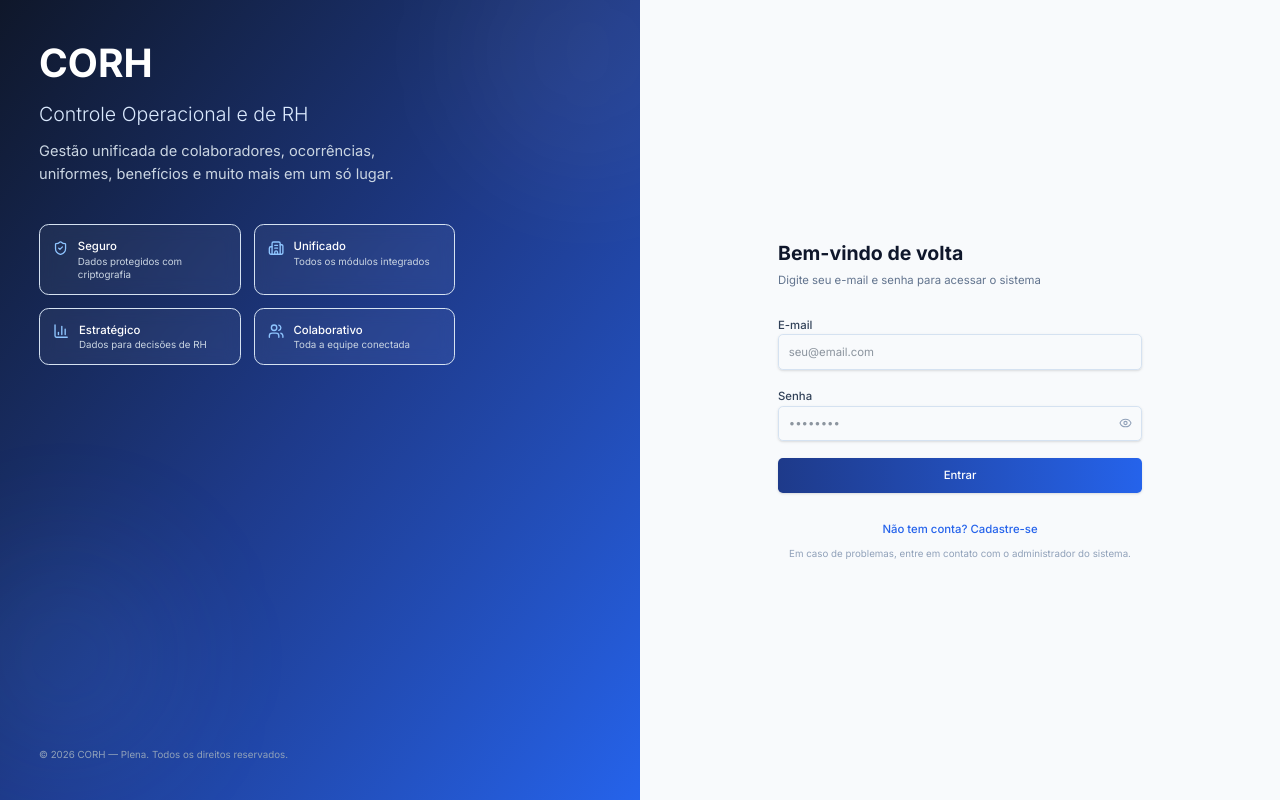
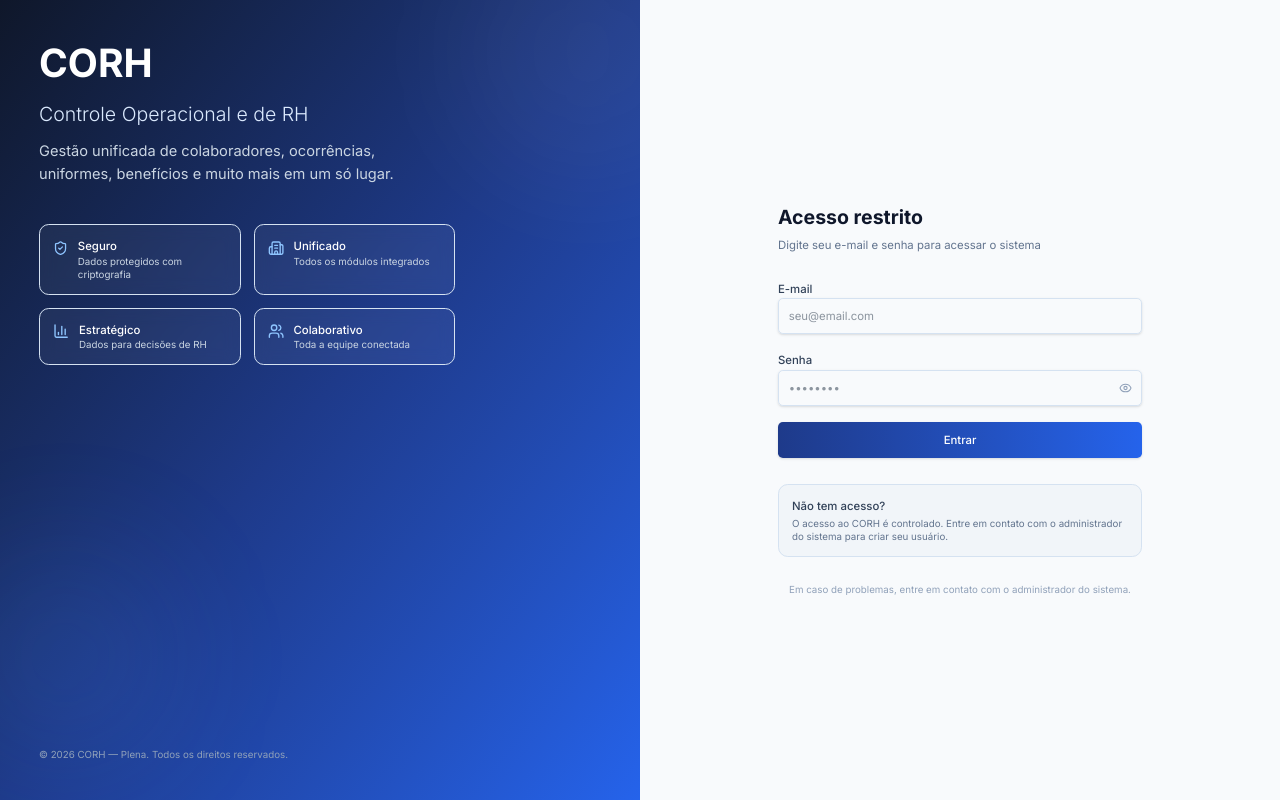
Before and after one commit to financeiroplenaserv-art/RH-Plena-Unificado, a React (Vite) app: page / in a window 1280 px wide. Built offline with nearby package versions, Linux system fonts and the light colour scheme; no server answers.

Commit message:
revert(login): remove cadastro público e mantém acesso apenas por usuário criado por admin
- Tela de login volta a ser apenas login
- Adiciona aviso de acesso restrito e orientação para contatar administrador
- Remove função de signUp do App

```diff
--- a/src/App.tsx
+++ b/src/App.tsx
@@ -73,10 +73,9 @@ function HeaderWrapper({ user }: { user: Perfil }) {
 }
 
 function App() {
-  const { user, loading, login, logout, signUp, carregarPerfil } = useAuth()
+  const { user, loading, login, logout, carregarPerfil } = useAuth()
   const [sidebarOpen, setSidebarOpen] = useState(true)
   const [loginLoading, setLoginLoading] = useState(false)
-  const [signupLoading, setSignupLoading] = useState(false)
   const [recarregandoPerfil, setRecarregandoPerfil] = useState(false)
   const location = useLocation()
   const isMobileFalta = location.pathname === '/mobile/falta'
@@ -91,19 +90,6 @@ function App() {
       toast.error(err instanceof Error ? err.message : 'Erro ao realizar login')
     } finally {
       setLoginLoading(false)
-    }
-  }
-
-  const handleSignUp = async (email: string, senha: string) => {
-    setSignupLoading(true)
-    try {
-      await signUp(email, senha)
-      toast.success('Conta criada com sucesso. Você já pode usar o sistema.')
-    } catch (err: unknown) {
-      console.error('Erro ao criar conta:', err)
-      toast.error(err instanceof Error ? err.message : 'Erro ao criar conta')
-    } finally {
-      setSignupLoading(false)
     }
   }
 
@@ -135,9 +121,7 @@ function App() {
         <Toaster position="top-right" richColors />
         <LoginPage
           onLogin={handleLogin}
-          onSignUp={handleSignUp}
-          loginLoading={loginLoading}
-          signupLoading={signupLoading}
+          loading={loginLoading}
         />
       </>
     )
--- a/src/pages/LoginPage.tsx
+++ b/src/pages/LoginPage.tsx
@@ -7,55 +7,18 @@ import { BrandHug } from '@/components/BrandHug'
 
 interface LoginPageProps {
   onLogin: (email: string, senha: string) => Promise<void>
-  onSignUp?: (email: string, senha: string) => Promise<void>
-  loginLoading?: boolean
-  signupLoading?: boolean
+  loading?: boolean
 }
 
-export function LoginPage({
-  onLogin,
-  onSignUp,
-  loginLoading = false,
-  signupLoading = false,
-}: LoginPageProps) {
-  const [modo, setModo] = useState<'login' | 'cadastro'>('login')
+export function LoginPage({ onLogin, loading = false }: LoginPageProps) {
   const [email, setEmail] = useState('')
   const [senha, setSenha] = useState('')
-  const [confirmarSenha, setConfirmarSenha] = useState('')
-  const [erroSenha, setErroSenha] = useState<string | null>(null)
   const [mostrarSenha, setMostrarSenha] = useState(false)
 
   const handleSubmit = async (e: React.FormEvent) => {
     e.preventDefault()
-    setErroSenha(null)
-
-    if (modo === 'cadastro') {
-      if (senha.length < 6) {
-        setErroSenha('A senha deve ter pelo menos 6 caracteres.')
-        return
-      }
-      if (senha !== confirmarSenha) {
-        setErroSenha('As senhas não coincidem.')
-        return
-      }
-      if (onSignUp) {
-        await onSignUp(email, senha)
-      }
-      return
-    }
-
     await onLogin(email, senha)
   }
-
-  const alternarModo = () => {
-    setModo((atual) => (atual === 'login' ? 'cadastro' : 'login'))
-    setErroSenha(null)
-    setSenha('')
-    setConfirmarSenha('')
-    setMostrarSenha(false)
-  }
-
-  const isLoading = loginLoading || signupLoading
 
   return (
     <div className="min-h-screen w-full flex flex-col lg:flex-row">
@@ -135,12 +98,10 @@ export function LoginPage({
 
           <div className="space-y-2 text-center lg:text-left">
             <h2 className="text-2xl font-bold text-slate-900">
-              {modo === 'login' ? 'Bem-vindo de volta' : 'Criar conta'}
+              Acesso restrito
             </h2>
             <p className="text-slate-500 text-sm">
-              {modo === 'login'
-                ? 'Digite seu e-mail e senha para acessar o sistema'
-                : 'Preencha seus dados para começar a usar o CORH'}
+              Digite seu e-mail e senha para acessar o sistema
             </p>
           </div>
 
@@ -172,7 +133,6 @@ export function LoginPage({
                   value={senha}
                   onChange={(e) => setSenha(e.target.value)}
                   required
-                  minLength={modo === 'cadastro' ? 6 : undefined}
                   className="h-11 border-slate-200 pr-10 focus-visible:ring-[#1E3A5F] focus-visible:ring-1"
                 />
                 <button
@@ -186,68 +146,32 @@ export function LoginPage({
               </div>
             </div>
 
-            {modo === 'cadastro' && (
-              <div className="space-y-1.5">
-                <Label htmlFor="confirmar-senha" className="text-slate-700 text-sm font-medium">
-                  Confirmar senha
-                </Label>
-                <div className="relative">
-                  <Input
-                    id="confirmar-senha"
-                    type={mostrarSenha ? 'text' : 'password'}
-                    placeholder="••••••••"
-                    value={confirmarSenha}
-                    onChange={(e) => setConfirmarSenha(e.target.value)}
-                    required
-                    className="h-11 border-slate-200 pr-10 focus-visible:ring-[#1E3A5F] focus-visible:ring-1"
-                  />
-                  <button
-                    type="button"
-                    onClick={() => setMostrarSenha(!mostrarSenha)}
-                    className="absolute right-3 top-1/2 -translate-y-1/2 text-slate-400 hover:text-slate-600"
-                    tabIndex={-1}
-                  >
-                    {mostrarSenha ? <EyeOff className="w-4 h-4" /> : <Eye className="w-4 h-4" />}
-                  </button>
-                </div>
-              </div>
-            )}
-
-            {erroSenha && (
-              <p className="text-sm text-red-600">{erroSenha}</p>
-            )}
-
             <Button
               type="submit"
               className="w-full h-11 text-sm font-medium bg-gradient-to-r from-[#1e3a8a] to-[#2563eb] hover:from-[#1e40af] hover:to-[#3b82f6] text-white border-0"
-              disabled={isLoading}
+              disabled={loading}
             >
-              {isLoading ? (
+              {loading ? (
                 <>
                   <Loader2 className="w-4 h-4 mr-2 animate-spin" />
-                  {modo === 'login' ? 'Entrando...' : 'Criando conta...'}
+                  Entrando...
                 </>
               ) : (
-                modo === 'login' ? 'Entrar' : 'Criar conta'
+                'Entrar'
               )}
             </Button>
           </form>
 
-          <div className="text-center space-y-3">
-            <button
-              type="button"
-              onClick={alternarModo}
-              className="text-sm text-[#2563eb] hover:text-[#1e40af] font-medium"
-            >
-              {modo === 'login'
-                ? 'Não tem conta? Cadastre-se'
-                : 'Já tem conta? Faça login'}
-            </button>
-
-            <p className="text-center text-xs text-slate-400">
-              Em caso de problemas, entre em contato com o administrador do sistema.
+          <div className="p-4 rounded-xl bg-slate-100 border border-slate-200">
+            <p className="text-sm text-slate-700 font-medium">Não tem acesso?</p>
+            <p className="text-xs text-slate-500 mt-1">
+              O acesso ao CORH é controlado. Entre em contato com o administrador do sistema para criar seu usuário.
             </p>
           </div>
+
+          <p className="text-center text-xs text-slate-400">
+            Em caso de problemas, entre em contato com o administrador do sistema.
+          </p>
         </div>
       </div>
     </div>
```
